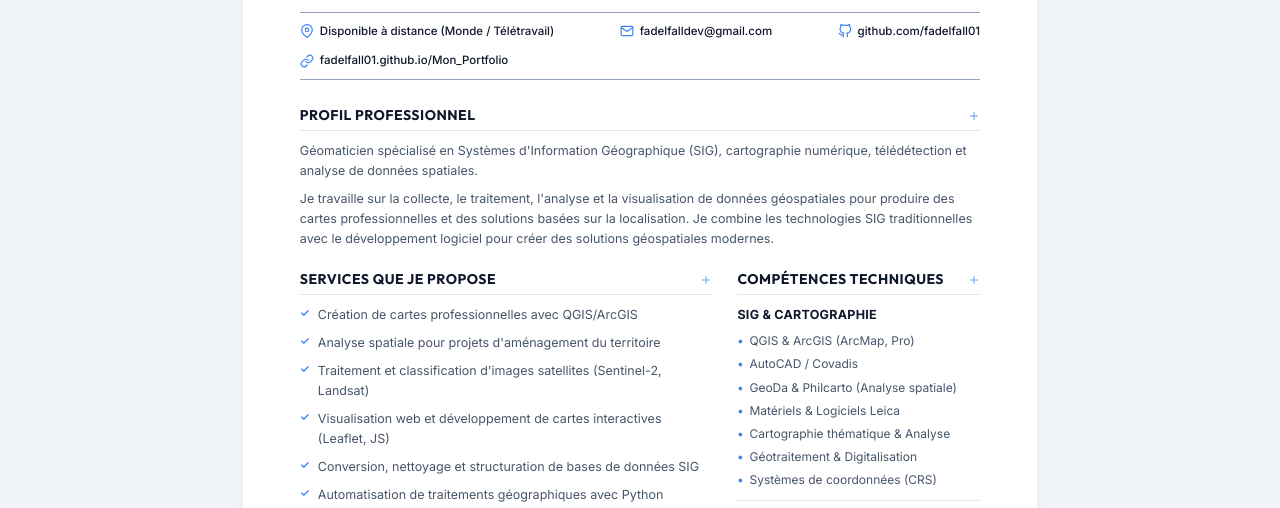
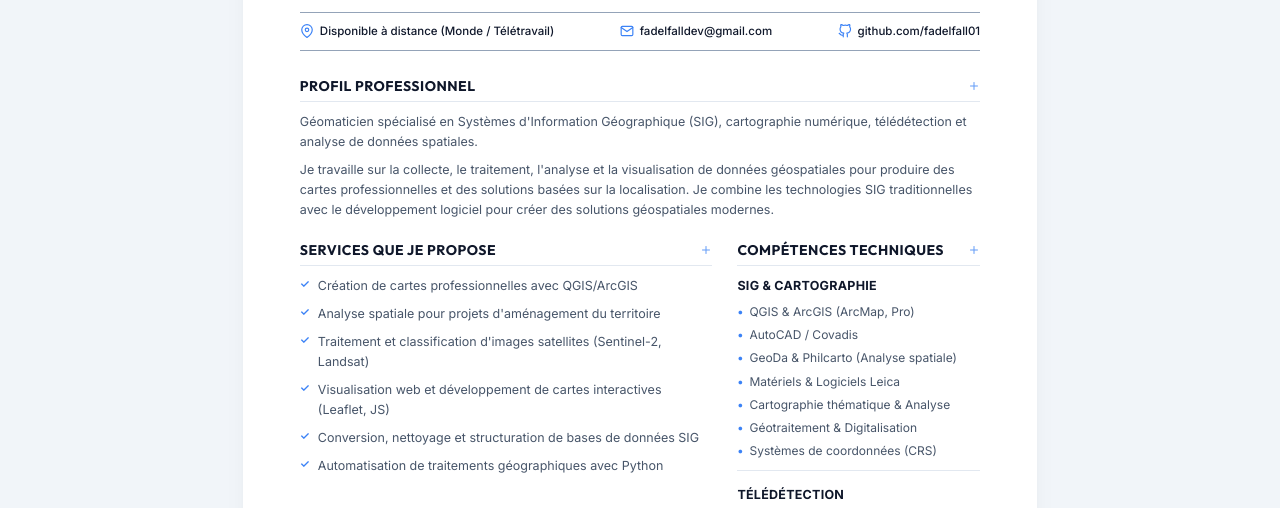
Before and after one commit to fadelfall01/teletravail, a plain HTML site: page index.html in a window 1280 px wide. Shown: the part 264-772 px from the top of the page. Drawn offline with Linux system fonts and the light colour scheme.

Commit message:
Suppression du lien vers le portfolio de la barre de contact

```diff
--- a/index.html
+++ b/index.html
@@ -82,11 +82,6 @@
           <span class="editable" id="cv-github">github.com/fadelfall01</span>
         </div>
 
-        <div class="contact-item">
-          <!-- Link / Web icon -->
-          <svg class="contact-icon" xmlns="http://www.w3.org/2000/svg" viewBox="0 0 24 24" fill="none" stroke="currentColor" stroke-width="2" stroke-linecap="round" stroke-linejoin="round"><path d="M10 13a5 5 0 0 0 7.54.54l3-3a5 5 0 0 0-7.07-7.07l-1.72 1.71"></path><path d="M14 11a5 5 0 0 0-7.54-.54l-3 3a5 5 0 0 0 7.07 7.07l1.71-1.71"></path></svg>
-          <span class="editable" id="cv-portfolio">fadelfall01.github.io/Mon_Portfolio</span>
-        </div>
       </section>
 
       <!-- Section: Profil Professionnel / Description -->
```
